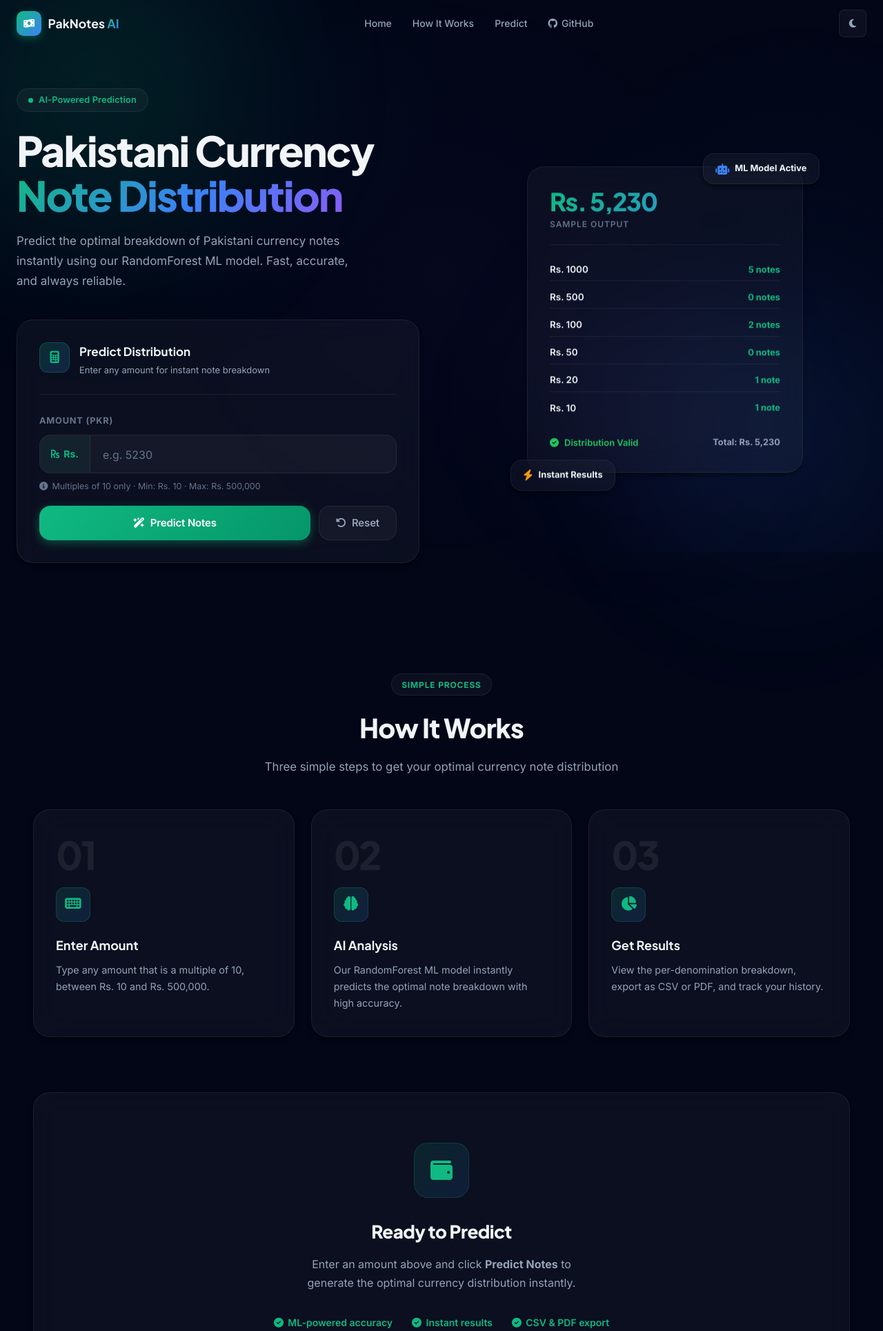
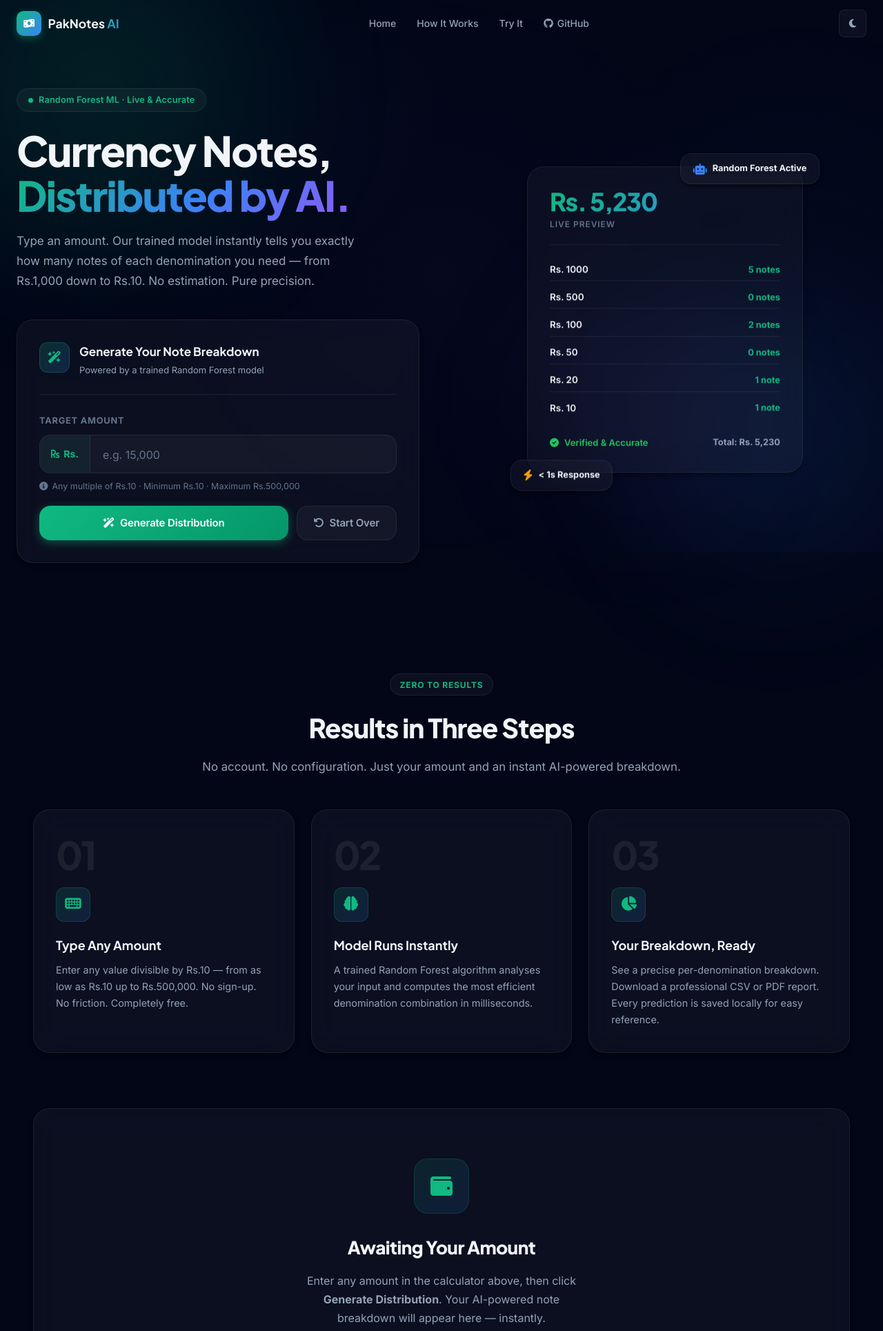
Before and after one commit to veosdrnawaz/pcnd, a FastAPI app: page / in a window 1280 px wide. Shown: the top 1929 px of the page at 69% size. Run offline with FastAPI, Linux system fonts and the light colour scheme; some libraries are stand-ins or nearby versions.

Commit message:
Copy: world-class SaaS UX writing - hero, steps, results, history, footer

```diff
--- a/templates/index.html
+++ b/templates/index.html
@@ -3,8 +3,9 @@
 <head>
     <meta charset="UTF-8">
     <meta name="viewport" content="width=device-width, initial-scale=1.0">
-    <meta name="description" content="AI-powered Pakistani currency note distribution predictor. Instantly calculate optimal note breakdown for any amount using machine learning.">
-    <title>PakNotes AI — Currency Note Distribution Predictor</title>
+    <meta name="description" content="PakNotes AI uses a trained Random Forest model to instantly predict the optimal distribution of Pakistani currency notes for any amount. Free, instant, no sign-up.">
+    <meta name="keywords" content="Pakistani currency notes, currency distribution, random forest AI, note predictor, Pakistan currency calculator, machine learning currency">
+    <title>PakNotes AI — Instant Pakistani Currency Note Distribution</title>
 
     <!-- Google Fonts -->
     <link rel="preconnect" href="https://fonts.googleapis.com">
@@ -32,7 +33,7 @@
     <!-- ===== NAVBAR ===== -->
     <nav class="navbar" id="navbar" role="navigation" aria-label="Main navigation">
         <div class="nav-container">
-            <a href="#hero" class="nav-logo" aria-label="PakNotes AI Home">
+            <a href="#hero" class="nav-logo" aria-label="PakNotes AI — Go to homepage">
                 <div class="logo-icon-wrap">
                     <i class="fa-solid fa-money-bill-wave" aria-hidden="true"></i>
                 </div>
@@ -42,18 +43,18 @@
             <div class="nav-links" id="navLinks">
                 <a href="#hero" class="nav-link">Home</a>
                 <a href="#how-it-works" class="nav-link">How It Works</a>
-                <a href="#resultsPanel" class="nav-link">Predict</a>
+                <a href="#resultsPanel" class="nav-link">Try It</a>
                 <a href="https://github.com/veosdrnawaz" target="_blank" rel="noopener noreferrer" class="nav-link">
                     <i class="fa-brands fa-github" aria-hidden="true"></i> GitHub
                 </a>
             </div>
 
             <div class="nav-actions">
-                <button id="themeToggleBtn" class="theme-toggle" aria-label="Toggle color theme">
+                <button id="themeToggleBtn" class="theme-toggle" aria-label="Toggle between light and dark mode">
                     <i class="fa-solid fa-moon moon-icon" aria-hidden="true"></i>
                     <i class="fa-solid fa-sun sun-icon" aria-hidden="true"></i>
                 </button>
-                <button class="nav-mobile-toggle" id="mobileMenuBtn" aria-label="Toggle mobile menu" aria-expanded="false">
+                <button class="nav-mobile-toggle" id="mobileMenuBtn" aria-label="Open navigation menu" aria-expanded="false">
                     <span aria-hidden="true"></span>
                     <span aria-hidden="true"></span>
                     <span aria-hidden="true"></span>
@@ -66,37 +67,37 @@
     <section class="hero-section" id="hero">
         <div class="hero-container">
 
-            <!-- Left: Content + Form -->
+            <!-- Left: Copy + Form -->
             <div class="hero-left">
-                <div class="hero-badge" aria-label="AI-Powered feature badge">
+                <div class="hero-badge" aria-label="Technology badge">
                     <div class="badge-dot" aria-hidden="true"></div>
-                    <span>AI-Powered Prediction</span>
+                    <span>Random Forest ML &middot; Live &amp; Accurate</span>
                 </div>
 
                 <h1 class="hero-heading">
-                    Pakistani Currency<br>
-                    <span class="gradient-text">Note Distribution</span>
+                    Currency Notes,<br>
+                    <span class="gradient-text">Distributed by AI.</span>
                 </h1>
 
                 <p class="hero-subtitle">
-                    Predict the optimal breakdown of Pakistani currency notes instantly using our RandomForest ML model. Fast, accurate, and always reliable.
+                    Type an amount. Our trained model instantly tells you exactly how many notes of each denomination you need — from Rs.1,000 down to Rs.10. No estimation. Pure precision.
                 </p>
 
-                <!-- Input Card -->
+                <!-- Prediction Card -->
                 <div class="input-card glass-card">
                     <div class="input-card-header">
                         <div class="input-card-icon" aria-hidden="true">
-                            <i class="fa-solid fa-calculator"></i>
+                            <i class="fa-solid fa-wand-magic-sparkles"></i>
                         </div>
                         <div>
-                            <div class="input-card-title">Predict Distribution</div>
-                            <div class="input-card-subtitle">Enter any amount for instant note breakdown</div>
+                            <div class="input-card-title">Generate Your Note Breakdown</div>
+                            <div class="input-card-subtitle">Powered by a trained Random Forest model</div>
                         </div>
                     </div>
 
                     <form id="predictionForm" onsubmit="event.preventDefault();" novalidate>
                         <div class="field-group">
-                            <label class="field-label" for="amountInput">Amount (PKR)</label>
+                            <label class="field-label" for="amountInput">Target Amount</label>
                             <div class="input-wrapper">
                                 <div class="input-prefix" aria-hidden="true">
                                     <i class="fa-solid fa-rupee-sign"></i>
@@ -106,7 +107,7 @@
                                     type="number"
                                     id="amountInput"
                                     class="amount-input"
-                                    placeholder="e.g. 5230"
+                                    placeholder="e.g. 15,000"
                                     min="10"
                                     max="500000"
                                     step="10"
@@ -117,14 +118,14 @@
                             </div>
                             <p class="field-hint" id="fieldHint">
                                 <i class="fa-solid fa-circle-info" aria-hidden="true"></i>
-                                Multiples of 10 only &middot; Min: Rs.&nbsp;10 &middot; Max: Rs.&nbsp;500,000
+                                Any multiple of Rs.10 &middot; Minimum Rs.10 &middot; Maximum Rs.500,000
                             </p>
                         </div>
 
                         <!-- Error Banner -->
                         <div class="error-banner" id="errorBanner" role="alert" aria-live="polite">
                             <i class="fa-solid fa-triangle-exclamation" aria-hidden="true"></i>
-                            <span id="errorMessage">Invalid amount entered.</span>
+                            <span id="errorMessage">Please check your amount and try again.</span>
                         </div>
 
                         <!-- Action Buttons -->
@@ -132,7 +133,7 @@
                             <button type="submit" id="predictBtn" class="btn btn-primary">
                                 <span class="btn-text">
                                     <i class="fa-solid fa-wand-magic-sparkles" aria-hidden="true"></i>
-                                    Predict Notes
+                                    Generate Distribution
                                 </span>
                                 <div class="btn-loader" aria-hidden="true">
                                     <div class="spinner-ring"></div>
@@ -140,20 +141,20 @@
                             </button>
                             <button type="button" id="resetBtn" class="btn btn-ghost">
                                 <i class="fa-solid fa-rotate-left" aria-hidden="true"></i>
-                                Reset
+                                Start Over
                             </button>
                         </div>
                     </form>
                 </div>
             </div>
 
-            <!-- Right: Visual Card -->
+            <!-- Right: Animated Preview Card -->
             <div class="hero-right" aria-hidden="true">
                 <div class="hero-visual">
                     <div class="visual-card-main glass-card">
                         <div class="visual-header">
                             <div class="visual-amount">Rs. 5,230</div>
-                            <div class="visual-label">Sample Output</div>
+                            <div class="visual-label">Live Preview</div>
                         </div>
                         <div class="visual-notes">
                             <div class="visual-note"><span class="vn-label">Rs. 1000</span><span class="vn-count">5 notes</span></div>
@@ -165,17 +166,17 @@
                         </div>
                         <div class="visual-status-bar">
                             <i class="fa-solid fa-circle-check"></i>
-                            <span>Distribution Valid</span>
+                            <span>Verified &amp; Accurate</span>
                             <span class="visual-total">Total: Rs. 5,230</span>
                         </div>
                     </div>
                     <div class="visual-float visual-float-1 glass-card">
                         <i class="fa-solid fa-robot"></i>
-                        <span>ML Model Active</span>
+                        <span>Random Forest Active</span>
                     </div>
                     <div class="visual-float visual-float-2 glass-card">
                         <i class="fa-solid fa-bolt"></i>
-                        <span>Instant Results</span>
+                        <span>&lt; 1s Response</span>
                     </div>
                 </div>
             </div>
@@ -187,28 +188,28 @@
     <section class="how-section" id="how-it-works">
         <div class="section-container">
             <div class="section-header">
-                <div class="section-tag">Simple Process</div>
-                <h2>How It Works</h2>
-                <p>Three simple steps to get your optimal currency note distribution</p>
+                <div class="section-tag">Zero to Results</div>
+                <h2>Results in Three Steps</h2>
+                <p>No account. No configuration. Just your amount and an instant AI-powered breakdown.</p>
             </div>
             <div class="steps-grid">
                 <div class="step-card glass-card">
                     <div class="step-num">01</div>
                     <div class="step-icon"><i class="fa-solid fa-keyboard" aria-hidden="true"></i></div>
-                    <h3>Enter Amount</h3>
-                    <p>Type any amount that is a multiple of 10, between Rs. 10 and Rs. 500,000.</p>
+                    <h3>Type Any Amount</h3>
+                    <p>Enter any value divisible by Rs.10 — from as low as Rs.10 up to Rs.500,000. No sign-up. No friction. Completely free.</p>
                 </div>
                 <div class="step-card glass-card">
                     <div class="step-num">02</div>
                     <div class="step-icon"><i class="fa-solid fa-brain" aria-hidden="true"></i></div>
-                    <h3>AI Analysis</h3>
-                    <p>Our RandomForest ML model instantly predicts the optimal note breakdown with high accuracy.</p>
+                    <h3>Model Runs Instantly</h3>
+                    <p>A trained Random Forest algorithm analyses your input and computes the most efficient denomination combination in milliseconds.</p>
                 </div>
                 <div class="step-card glass-card">
                     <div class="step-num">03</div>
                     <div class="step-icon"><i class="fa-solid fa-chart-pie" aria-hidden="true"></i></div>
-                    <h3>Get Results</h3>
-                    <p>View the per-denomination breakdown, export as CSV or PDF, and track your history.</p>
+                    <h3>Your Breakdown, Ready</h3>
+                    <p>See a precise per-denomination breakdown. Download a professional CSV or PDF report. Every prediction is saved locally for easy reference.</p>
                 </div>
             </div>
         </div>
@@ -223,55 +224,55 @@
                 <div class="idle-icon-wrap" aria-hidden="true">
                     <i class="fa-solid fa-wallet"></i>
                 </div>
-                <h3>Ready to Predict</h3>
-                <p>Enter an amount above and click <strong>Predict Notes</strong> to generate the optimal currency distribution instantly.</p>
-                <div class="idle-features" aria-label="Features list">
-                    <span><i class="fa-solid fa-circle-check" aria-hidden="true"></i> ML-powered accuracy</span>
-                    <span><i class="fa-solid fa-circle-check" aria-hidden="true"></i> Instant results</span>
-                    <span><i class="fa-solid fa-circle-check" aria-hidden="true"></i> CSV & PDF export</span>
+                <h3>Awaiting Your Amount</h3>
+                <p>Enter any amount in the calculator above, then click <strong>Generate Distribution</strong>. Your AI-powered note breakdown will appear here — instantly.</p>
+                <div class="idle-features" aria-label="Key features">
+                    <span><i class="fa-solid fa-circle-check" aria-hidden="true"></i> Random Forest accuracy</span>
+                    <span><i class="fa-solid fa-circle-check" aria-hidden="true"></i> Millisecond response</span>
+                    <span><i class="fa-solid fa-circle-check" aria-hidden="true"></i> Exportable reports</span>
                 </div>
             </div>
 
             <!-- Active State -->
             <div id="resultsActiveState" class="active-state hidden">
 
-                <!-- Status Badge (managed by JS) -->
+                <!-- Status Badge — text & class managed entirely by JS -->
                 <div id="statusBadge" class="status-badge success-badge" role="status">
                     <div class="checkmark-circle"><div class="checkmark-draw"></div></div>
                     <i class="fa-solid fa-circle-check" aria-hidden="true"></i>
-                    Distribution Generated Successfully
+                    Prediction Complete &mdash; Amount Verified
                 </div>
 
                 <!-- Summary Stats -->
                 <div class="summary-row-cards">
                     <div class="summary-stat-card glass-card">
-                        <div class="stat-label">Entered Amount</div>
-                        <div class="stat-value" id="summaryEntered">Rs. 0</div>
+                        <div class="stat-label">Target Amount</div>
+                        <div class="stat-value" id="summaryEntered">Rs. —</div>
                     </div>
                     <div class="summary-stat-card glass-card">
-                        <div class="stat-label">Calculated Total</div>
-                        <div class="stat-value" id="summaryTotal">Rs. 0</div>
+                        <div class="stat-label">Computed Total</div>
+                        <div class="stat-value" id="summaryTotal">Rs. —</div>
                     </div>
                     <div class="summary-stat-card glass-card">
-                        <div class="stat-label">Match Status</div>
+                        <div class="stat-label">Accuracy Check</div>
                         <div class="stat-value">
-                            <span class="status-indicator pass" id="summaryStatus">VALID</span>
+                            <span class="status-indicator pass" id="summaryStatus">MATCHED</span>
                         </div>
                     </div>
                 </div>
 
-                <!-- Notes Grid (populated by JS) -->
-                <div id="notesGrid" class="notes-grid" aria-label="Currency note distribution results"></div>
+                <!-- Notes Grid — populated by JS -->
+                <div id="notesGrid" class="notes-grid" aria-label="Currency note distribution by denomination" aria-live="polite"></div>
 
-                <!-- Export Actions -->
+                <!-- Export -->
                 <div class="export-actions">
-                    <button id="downloadCsvBtn" class="btn btn-outline" aria-label="Export results as CSV">
+                    <button id="downloadCsvBtn" class="btn btn-outline" aria-label="Download results as a CSV spreadsheet">
                         <i class="fa-solid fa-file-csv" aria-hidden="true"></i>
-                        Export CSV
+                        Download CSV Report
                     </button>
-                    <button id="downloadPdfBtn" class="btn btn-outline" aria-label="Export results as PDF">
+                    <button id="downloadPdfBtn" class="btn btn-outline" aria-label="Download results as a PDF document">
                         <i class="fa-solid fa-file-pdf" aria-hidden="true"></i>
-                        Export PDF
+                        Download PDF Report
                     </button>
                 </div>
 
@@ -289,13 +290,13 @@
                             <i class="fa-solid fa-clock-rotate-left"></i>
                         </div>
                         <div>
-                            <h2 id="historyTitle">Prediction History</h2>
-                            <p>Your last 10 predictions — stored locally</p>
+                            <h2 id="historyTitle">Prediction Log</h2>
+                            <p>Your last 10 predictions &mdash; saved locally in your browser. No data leaves your device.</p>
                         </div>
                     </div>
                     <button id="clearHistoryBtn" class="btn-danger-ghost" aria-label="Clear all prediction history">
                         <i class="fa-solid fa-trash-can" aria-hidden="true"></i>
-                        Clear All
+                        Clear Log
                     </button>
                 </div>
 
@@ -303,16 +304,16 @@
                     <table class="history-table" id="historyTable">
                         <thead>
                             <tr>
-                                <th scope="col">Timestamp</th>
-                                <th scope="col">Amount</th>
+                                <th scope="col">Time</th>
+                                <th scope="col">Target (Rs.)</th>
                                 <th scope="col">Rs.1000</th>
                                 <th scope="col">Rs.500</th>
                                 <th scope="col">Rs.100</th>
                                 <th scope="col">Rs.50</th>
                                 <th scope="col">Rs.20</th>
                                 <th scope="col">Rs.10</th>
-                                <th scope="col">Total</th>
-                                <th scope="col">Status</th>
+                                <th scope="col">Computed (Rs.)</th>
+                                <th scope="col">Result</th>
                             </tr>
                         </thead>
                         <tbody id="historyTableBody">
@@ -321,7 +322,7 @@
                     </table>
                     <div class="no-history-message" id="noHistoryMessage" aria-live="polite">
                         <i class="fa-solid fa-inbox" aria-hidden="true"></i>
-                        <p>No predictions yet. Try one above!</p>
+                        <p>Your prediction log is empty. Generate a breakdown above to start tracking your history.</p>
                     </div>
                 </div>
             </div>
@@ -336,30 +337,32 @@
                     <i class="fa-solid fa-money-bill-wave" aria-hidden="true"></i>
                     <span>PakNotes AI</span>
                 </div>
-                <p>AI-powered Pakistani currency note distribution predictor. Built for accuracy, speed, and simplicity.</p>
+                <p>An AI tool that uses a trained machine learning model to instantly distribute any Pakistani currency amount into the optimal denomination breakdown. Free, private, and instant.</p>
                 <div class="footer-social">
-                    <a href="https://github.com/veosdrnawaz" target="_blank" rel="noopener noreferrer" aria-label="GitHub Repository">
-                        <i class="fa-brands fa-github" aria-hidden="true"></i> GitHub
+                    <a href="https://github.com/veosdrnawaz" target="_blank" rel="noopener noreferrer" aria-label="View source code on GitHub">
+                        <i class="fa-brands fa-github" aria-hidden="true"></i> View on GitHub
                     </a>
                 </div>
             </div>
             <div class="footer-cols">
                 <div class="footer-col">
-                    <h4>Product</h4>
+                    <h4>Navigate</h4>
                     <a href="#hero">Home</a>
                     <a href="#how-it-works">How It Works</a>
-                    <a href="#resultsPanel">Predict Now</a>
+                    <a href="#resultsPanel">Try the Predictor</a>
+                    <a href="#historyTitle">Prediction Log</a>
                 </div>
                 <div class="footer-col">
-                    <h4>Resources</h4>
+                    <h4>Open Source</h4>
                     <a href="https://github.com/veosdrnawaz/pcnd" target="_blank" rel="noopener noreferrer">Source Code</a>
-                    <a href="https://github.com/veosdrnawaz" target="_blank" rel="noopener noreferrer">Developer</a>
+                    <a href="https://github.com/veosdrnawaz" target="_blank" rel="noopener noreferrer">@veosdrnawaz</a>
+                    <a href="https://github.com/veosdrnawaz/pcnd" target="_blank" rel="noopener noreferrer">Report an Issue</a>
                 </div>
             </div>
         </div>
         <div class="footer-bottom">
-            <span>Built with <i class="fa-solid fa-heart footer-heart" aria-hidden="true"></i> &middot; Credit goes to Dear Sir Zafar Iqbal</span>
-            <span>&copy; 2025 PakNotes AI &middot; github.com/veosdrnawaz</span>
+            <span>Crafted with <i class="fa-solid fa-heart footer-heart" aria-hidden="true"></i> for educational purposes &middot; Supervised by Sir Zafar Iqbal</span>
+            <span>&copy; 2025 PakNotes AI &middot; Open source &middot; No data collected</span>
         </div>
     </footer>
 
@@ -369,13 +372,11 @@
     <!-- Inline: Navbar scroll + mobile menu -->
     <script>
         (function () {
-            // Navbar scroll effect
             var navbar = document.getElementById('navbar');
             window.addEventListener('scroll', function () {
                 navbar.classList.toggle('scrolled', window.scrollY > 40);
             }, { passive: true });
 
-            // Mobile menu toggle
             var mobileBtn = document.getElementById('mobileMenuBtn');
             var navLinks = document.getElementById('navLinks');
             if (mobileBtn && navLinks) {
@@ -384,7 +385,6 @@
                     mobileBtn.setAttribute('aria-expanded', isOpen);
                     mobileBtn.classList.toggle('active', isOpen);
                 });
-                // Close menu on nav link click
                 navLinks.querySelectorAll('.nav-link').forEach(function (link) {
                     link.addEventListener('click', function () {
                         navLinks.classList.remove('open');
```
